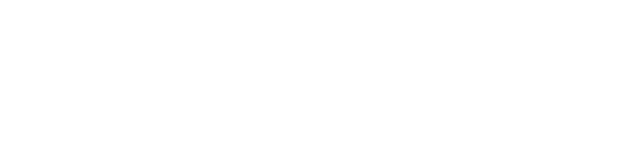
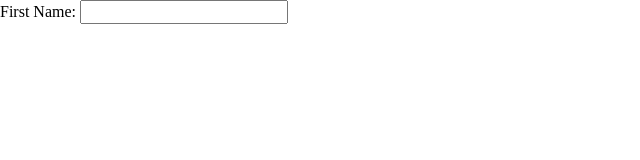
Before and after one commit to Shad0wMast3r-Designs/Lab_2_Kukuc, a plain HTML site: page index.html in a window 1280 px wide. Shown: the whole page, without its empty margins (0-640 px from the left). Drawn offline with Linux system fonts and the light colour scheme.

Commit message:
adding stuff to the index.html file

```diff
--- a/index.html
+++ b/index.html
@@ -1,19 +1,23 @@
 <!DOCTYPE html-->
 <!--Andy Kukuc-->
 <!--Professor Daniel Krieglstein-->
-<!--ITM362-->
+<!--ITMD362-->
 <!--9/5/2018-->
 <!--Lab 2-->
 
 <html lang="en">
 <head>
 <meta charset="utf-8"/>
-<title>Lab 2</title>
+<title>Lab 2 Form</title>
 <link rel="stylesheet" type="text/css" href="css/reset.css">
 <link rel="stylesheet" type="text/css" href="css/normalize.css">
 <link rel="stylesheet" type="text/css" href="css/style.css">
 </head>
 <body id="home">
-
+	<div>
+		<label>First Name:
+			<input type="text" name="first_name_field">
+		</label>
+	</div>
 </body>
 </html>
```
